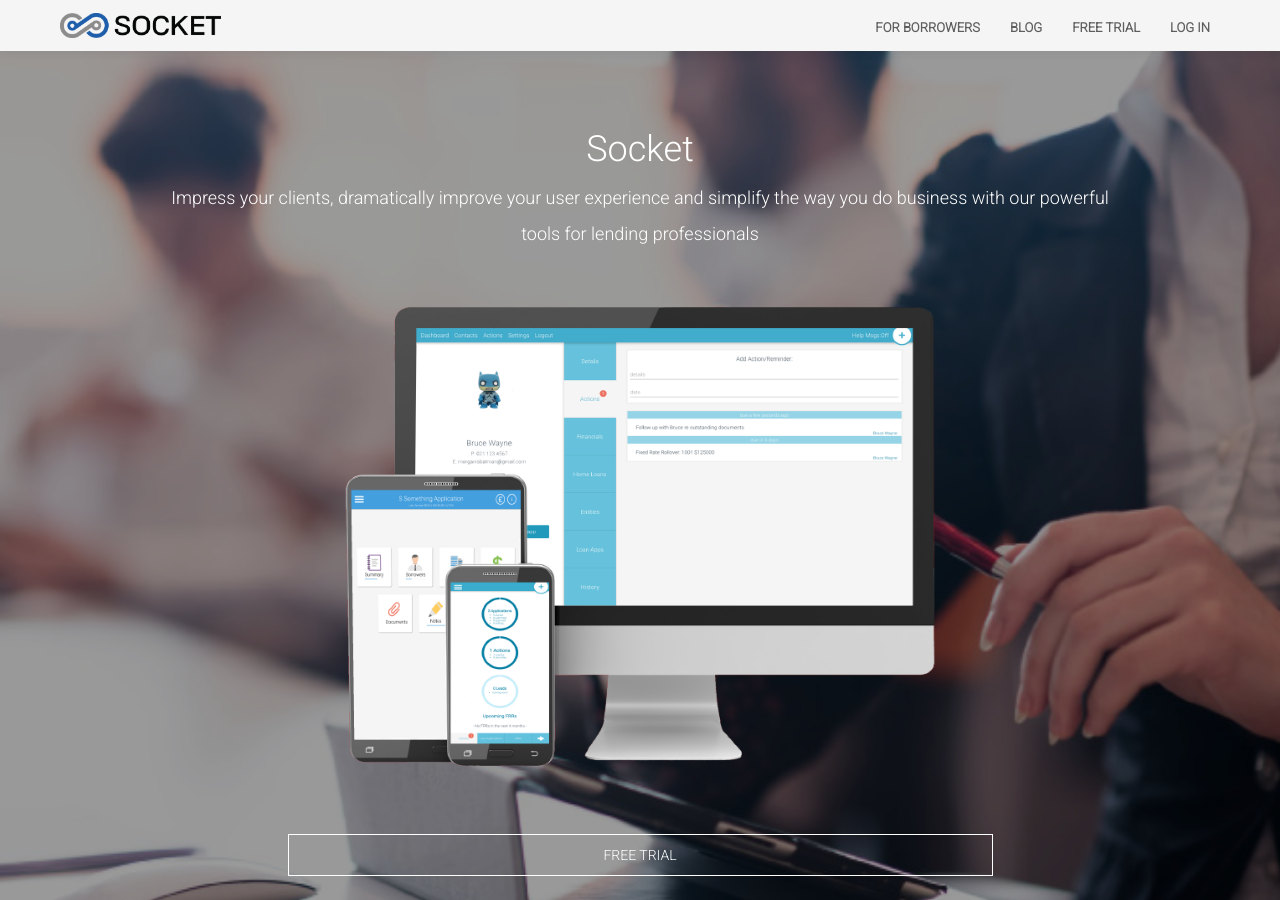
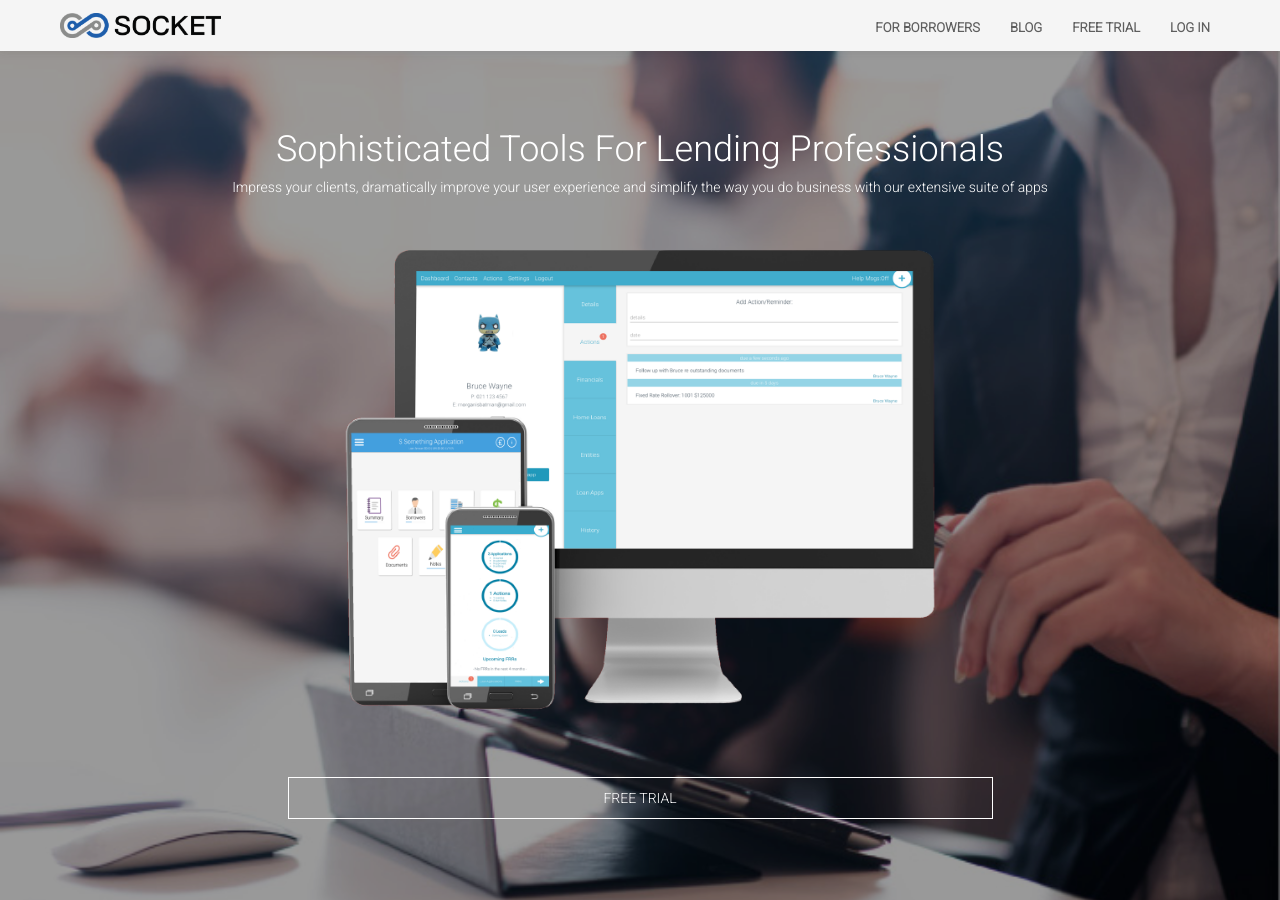
Before and after one commit to riceKernel/socket, a Jekyll site: the page built from index.html, in a window 1280 px wide and 900 px high. Built offline with Jekyll 4.4.1, drawn with Linux system fonts in a browser that asks for light colours.

Commit message:
Add h5 tag and change text slightly for SEO

```diff
--- a/_config.yml
+++ b/_config.yml
@@ -15,14 +15,14 @@
 facebookName: socket
 twitter: https://twitter.com/socket_nz
 twitterHandle: socket_nz
-description: Powerful tools for lending professionals and their clients.
+description: Impress your clients, dramatically improve your user experience and simplify the way you do business with our powerful tools for lending professionals
 baseurl: "" # the subpath of your site, e.g. /blog
 url: "http://www.socket.co.nz" # the base hostname & protocol for your site
 company_name: riceKernel
 
 home:
-  tagline: Socket
-  blurb: Impress your clients, dramatically improve your user experience and simplify the way you do business with our powerful tools for lending professionals
+  tagline: Sophisticated Tools For Lending Professionals
+  blurb: Impress your clients, dramatically improve your user experience and simplify the way you do business with our extensive suite of apps
 
 contact:
   title: Contact us
--- a/_includes/home.html
+++ b/_includes/home.html
@@ -7,7 +7,7 @@
         <div class="col-md-10 wow fadeIn" data-wow-delay="0.3s">
 
           <h1 class="text-upper">{{site.home.tagline}}</h1>
-          <p class="tm-white">{{site.home.blurb}}</p>
+          <h5 class="tm-white">{{site.home.blurb}}</h5>
           <img src="{{site.baseurl}}/img/devices2.png" class="img-responsive" alt="home img">
         </div>
         <div class="col-md-1"></div>
```
